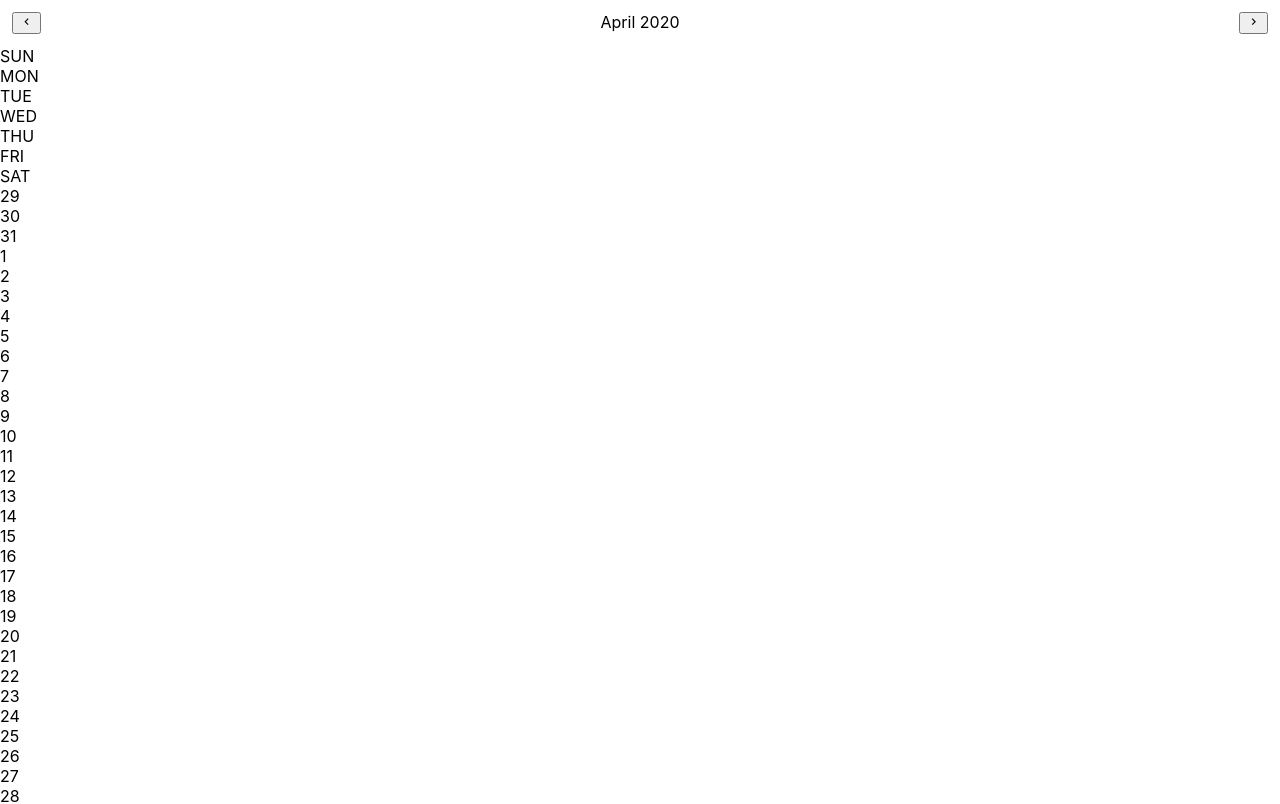
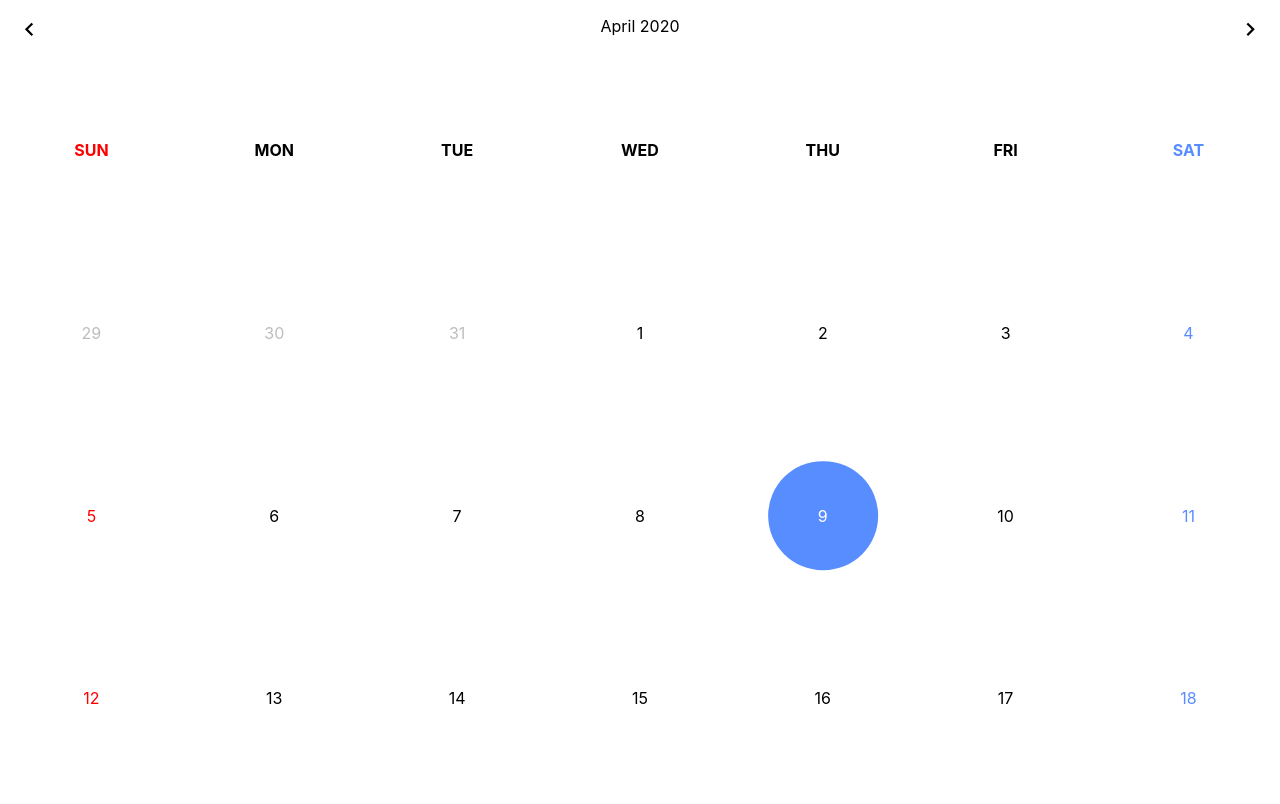
Before and after one commit to hojunthedev/react_calendar, a React app in the folder amzcalendar/: page / in a window 1280 px wide. Shown: the top 804 px of the page. Built offline with nearby package versions, Linux system fonts and the light colour scheme.

Commit message:
scss 적용, redux 조사

```diff
--- a/amzcalendar/src/App.js
+++ b/amzcalendar/src/App.js
@@ -15,7 +15,7 @@ export class App extends React.Component{
 
     for(let week = firstWeek;week <= lastWeek;week++){
       calendar.push(
-        <div className="rows" key={week}>
+        <div className="row" key={week}>
           {
             //map(function(value, index){...})
             Array(7).fill(0).map((n, i) => {
--- a/amzcalendar/src/App.scss
+++ b/amzcalendar/src/App.scss
@@ -1,11 +1,92 @@
-/*주석*/
-$bg-color : red;
-
-.Calendar {
+.Calendar{
+    user-select: none;
     .head{
         display: flex;                  //동적인 화면을 위함
         justify-content: space-between; //좌우관계정렬 상태
         //align-items: stretch;         //flex요소의 수직방향정렬방식설정, 한줄은 효과없음
         padding: 12px 12px;              //안쪽여백의 상하, 좌우. 바깥은 margin
+        button{
+            cursor: pointer;
+            outline: none;
+            display: inline-flex;
+            background: transparent;
+            border: none;
+            font-size: 20pt;
+            padding: 4px;
+            border-radius: 4px;
+            &:hover{                    //커서가 요소에 올라가 있을 때 적용 /'&:' 버튼 클래스 속에 명명하는것, 요소는 정해져있음
+              background-color: rgba(gray,0.1);
+            }
+            &:active{                   //커서의 활성, 즉 마우스를 누루는 순간부터 떼는 지점까지를 의미
+              background-color: rgba(gray,0.2);
+            }
+          }
+          span.title{
+            cursor:pointer;
+            border-radius: 5px;
+            padding: 4px 12px;
+            &:hover{
+              background-color: rgba(gray,0.1);
+            }
+            &:active{
+              background-color: rgba(gray,0.2);
+            }
+        }
+    }
+    .body{
+      .row{
+        display: flex;
+        cursor: pointer;
+        &:first-child{
+          cursor: initial;
+          .box{
+            font-weight: bold;
+          }
+          .box:hover > span.text{
+            background-color: white;
+          }
+        }
+        .box{
+          position: relative;
+          display: inline-flex;
+          width: calc(100%/7);
+          height: 0;
+          padding-bottom: calc(100%/7);
+          font-size: 12pt;
+          &:first-child{
+            color: red;
+          }
+          &:last-child{
+            color: #588dff;
+          }
+          &.grayed{
+            color: #BDBDBD;
+          }
+          &:hover{
+            span.text{
+              background-color: rgba(#588dff, 0.1);
+              transition: all 0.5s;
+            }
+          }
+          &.selected{
+            span.text{
+              background-color: #588dff;
+              color: white;
+            }
+          }
+          span.text{
+            border-radius: 100%;
+            display: inline-flex;
+            justify-content: center;
+            align-items: center;
+            width: 60%;
+            height: 60%;
+            position: absolute;
+            top: 50%;
+            left: 50%;
+            transform: translate(-50%,-50%);
+          }
+        }
+      }
     }
 }
```
Also changed, not shown: 1 other file (tests, documents, lock files or other folders).
